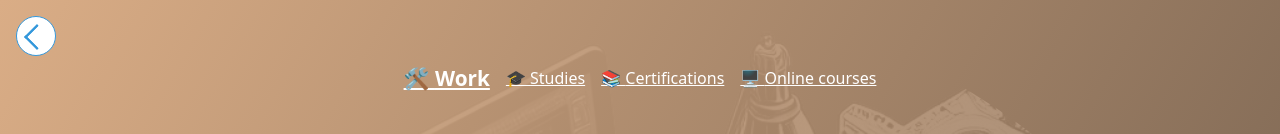
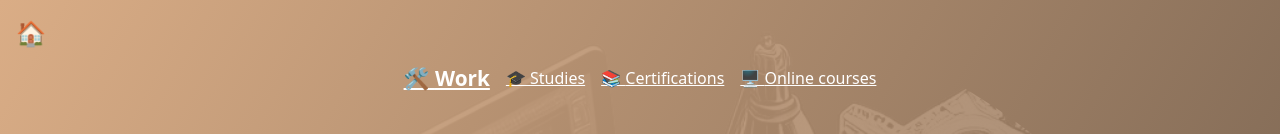
Before and after one commit to nck974/nichoko, an Angular app: page /career in a window 1280 px wide. Shown: the top 134 px of the page. Built offline with nearby package versions, Linux system fonts and the light colour scheme.

Commit message:
Replace back button for home icon

```diff
--- a/src/app/shared/components/go-back-button/go-back-button.component.html
+++ b/src/app/shared/components/go-back-button/go-back-button.component.html
@@ -1,3 +1,5 @@
 <div class="top-left">
-    <app-next-button [direction]="'left'" [onClick]="onGoBack.bind(this)"></app-next-button>
+    <span class="control-icon show-cursor" (click)="onGoBack()">
+        🏠
+    </span>
 </div>
--- a/src/app/shared/components/go-back-button/go-back-button.component.scss
+++ b/src/app/shared/components/go-back-button/go-back-button.component.scss
@@ -5,3 +5,7 @@
     left: 0;
     z-index: 100;
 }
+
+.control-icon{
+    font-size: x-large;
+}
--- a/src/app/shared/components/go-back-button/go-back-button.component.ts
+++ b/src/app/shared/components/go-back-button/go-back-button.component.ts
@@ -1,13 +1,10 @@
 import { Component } from '@angular/core';
 import { Location } from '@angular/common';
-import { NextButtonComponent } from '../next-button/next-button.component';
 
 @Component({
   selector: 'app-go-back-button',
   standalone: true,
-  imports: [
-    NextButtonComponent
-  ],
+  imports: [],
   templateUrl: './go-back-button.component.html',
   styleUrl: './go-back-button.component.scss'
 })
```
